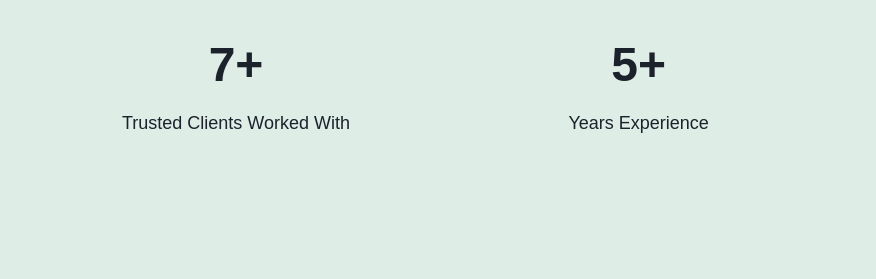
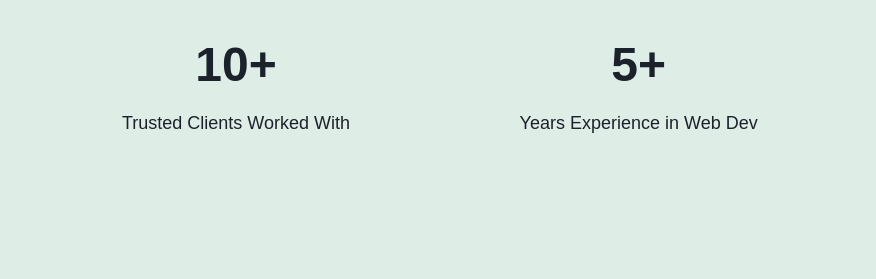
Before and after one commit to one-loop/airaedigital, a plain HTML site: page index.html in a window 1280 px wide. Shown: the part 2079-2358 px from the top of the page, 404-1280 px from the left. Drawn offline with Linux system fonts and the light colour scheme; a web font is replaced by a local one.

Commit message:
updated stats

```diff
--- a/index.html
+++ b/index.html
@@ -202,12 +202,12 @@
                     <div>Average Return on Ad Spend (ROAS)</div>
                 </div>
                 <div class="achievements-card" style="opacity: 1; transform: translate3d(0px, 0px, 0px) scale3d(1, 1, 1) rotateX(0deg) rotateY(0deg) rotateZ(0deg) skew(0deg, 0deg); transform-style: preserve-3d;"><img src="https://assets.website-files.com/60d0373c3fb64c8110309e5f/60d0a0de179dc7a8144e1ed8_Buildings.svg" loading="lazy" alt="" class="achievement-card-icon">
-                    <div class="achievement-card-item-heading">7+</div>
+                    <div class="achievement-card-item-heading">10+</div>
                     <div>Trusted Clients Worked With</div>
                 </div>
                 <div class="achievements-card" style="opacity: 1; transform: translate3d(0px, 0px, 0px) scale3d(1, 1, 1) rotateX(0deg) rotateY(0deg) rotateZ(0deg) skew(0deg, 0deg); transform-style: preserve-3d;"><img src="https://assets.website-files.com/60d0373c3fb64c8110309e5f/60d0a0df50461228fd013d1f_Handshake.svg" loading="lazy" alt="" class="achievement-card-icon">
                     <div class="achievement-card-item-heading">5+</div>
-                    <div>Years Experience</div>
+                    <div>Years Experience in Web Dev</div>
                 </div>
             </div>
         </div><img src="https://assets.website-files.com/60d0373c3fb64c8110309e5f/60d0a0e0c9eb8b6019ba4c37_Group%2015.svg" loading="lazy" alt="" class="achievement-decoration-image"></div>
```
